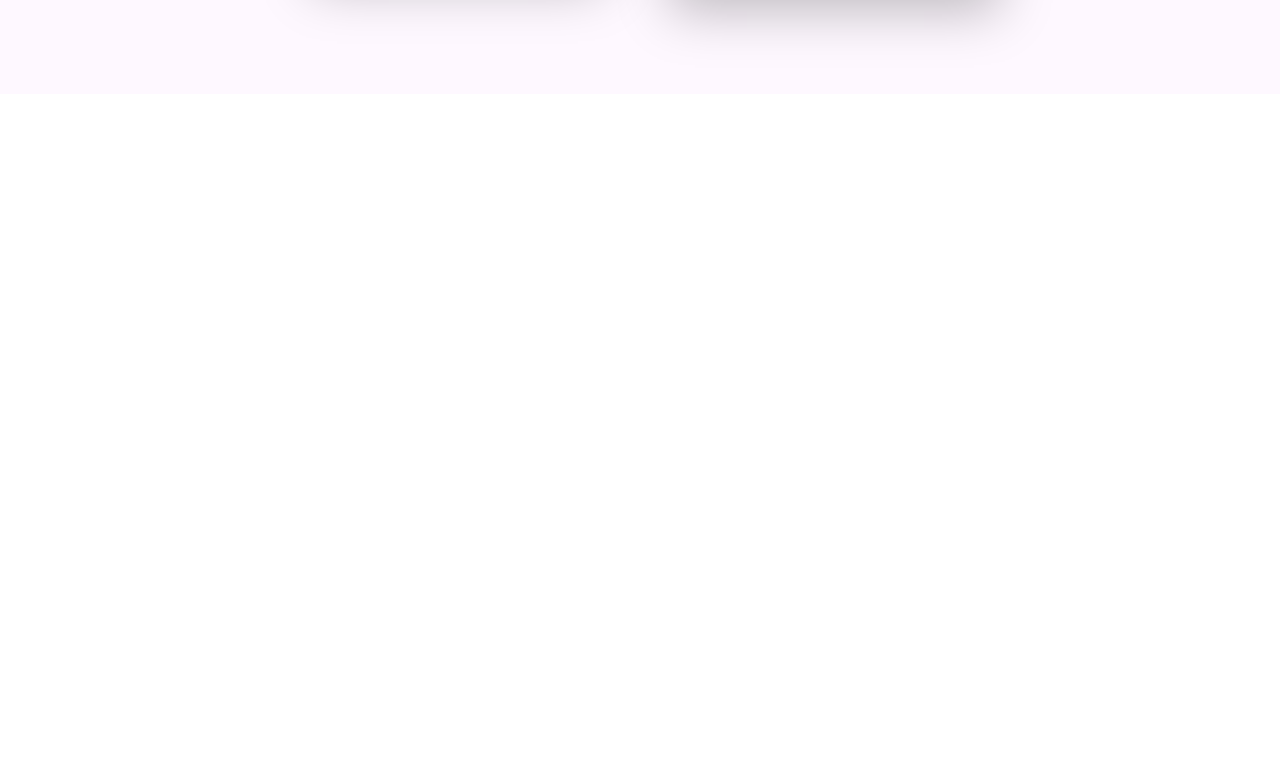
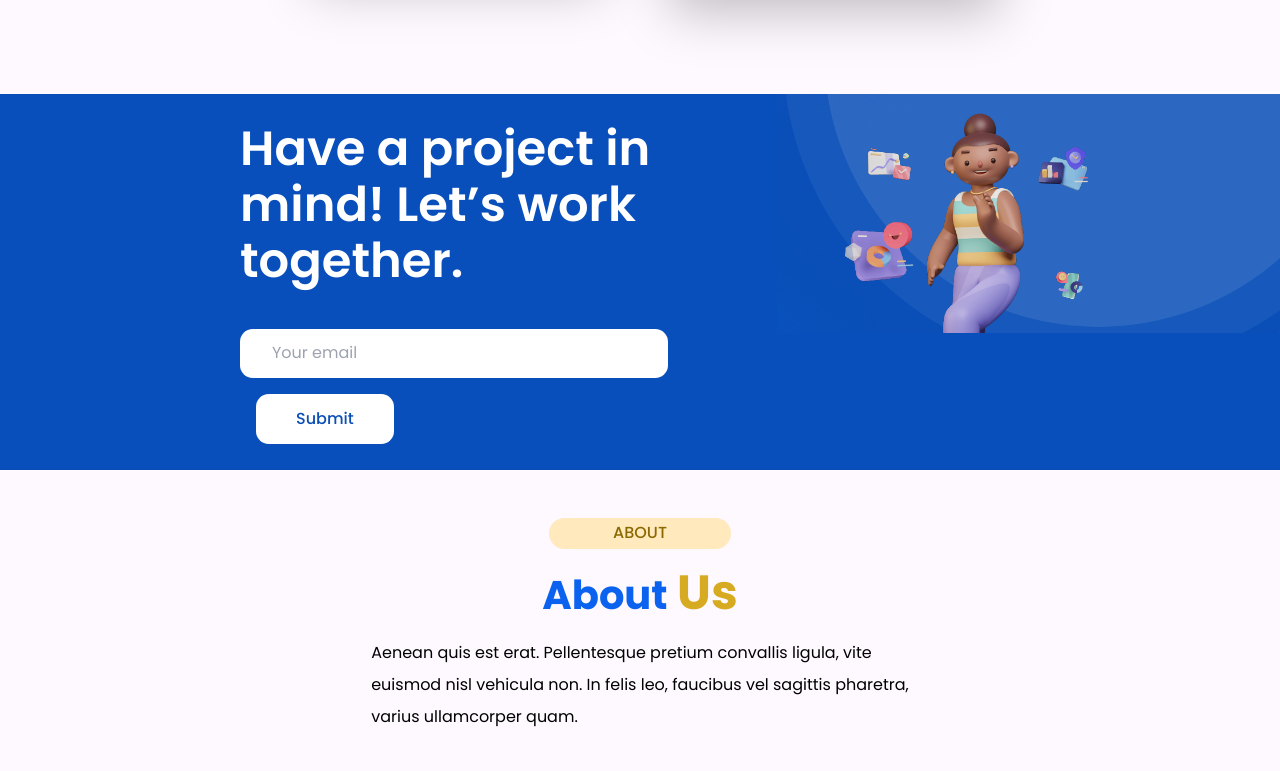
Before and after one commit to jaivikpatel2001/leotech, a React (Create React App) app: page / in a window 1280 px wide. Shown: the part 2329-3100 px from the top of the page. Before the commit the page ends 2423 px from the top, so only its background shows below. Built offline with nearby package versions, Linux system fonts and the light colour scheme.

Commit message:
fix horizontal

```diff
--- a/src/App.js
+++ b/src/App.js
@@ -15,8 +15,8 @@
       <Header />
       <Industries />
       <Choose />
-      {/* <Contact /> */}
-      {/* <About /> */}
+      <Contact />
+      <About />
       {/* <Mission /> */}
       {/* <Chooseyellow /> */}
       {/* <Happy /> */}
```
